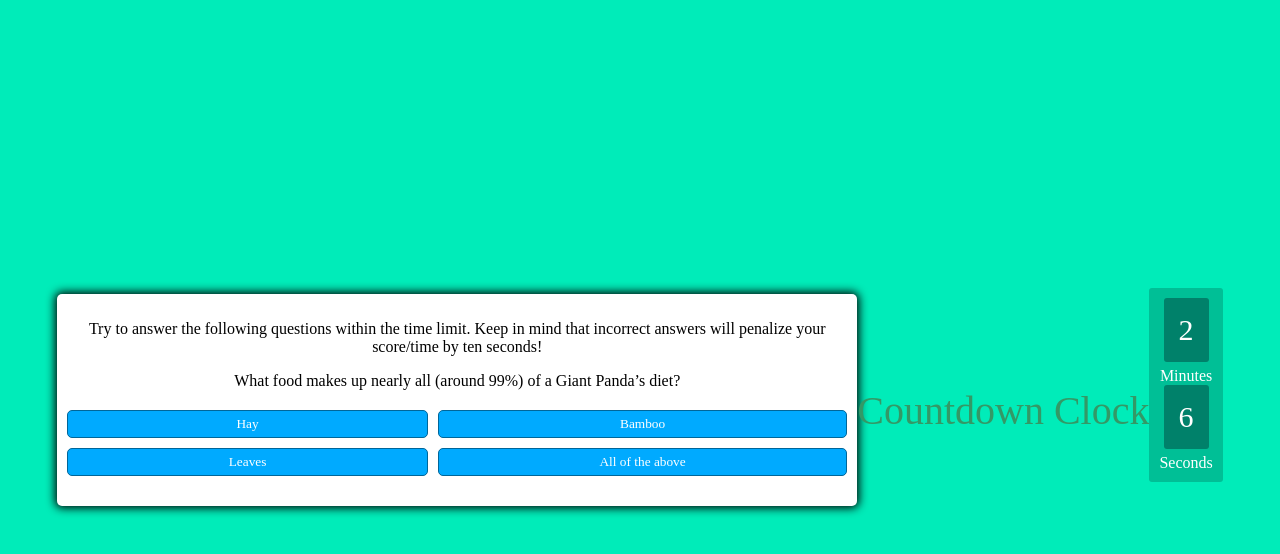
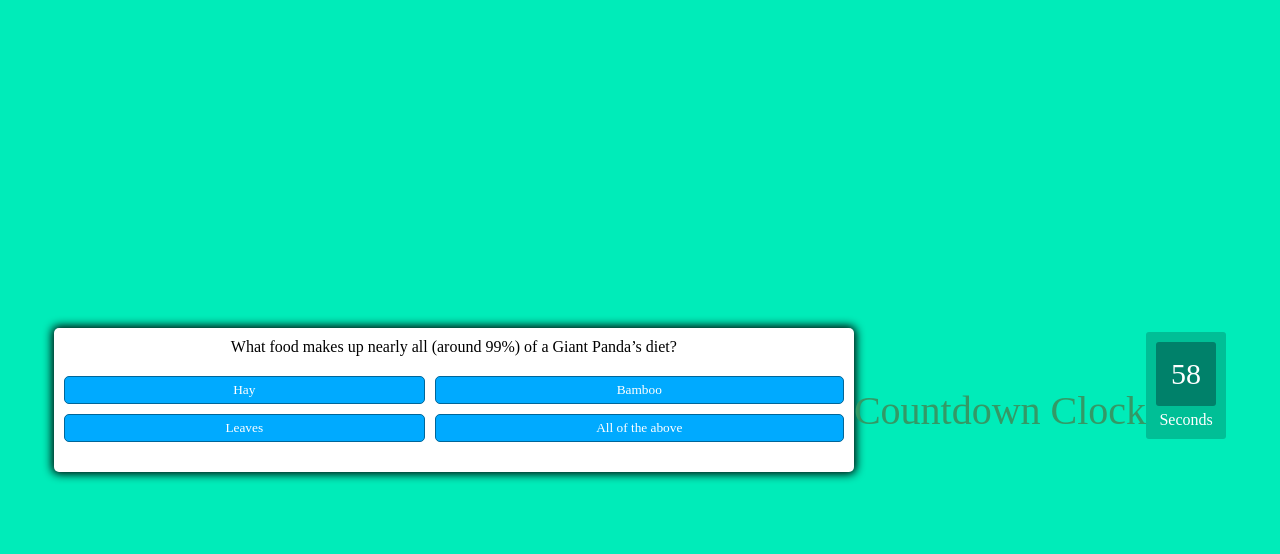
Before and after one commit to jholtzclaw/timed, a plain HTML site: page index.html in a window 1280 px wide. Both pictures are taken after a click on the button "Start". Drawn offline with Linux system fonts and the light colour scheme.

Commit message:
timer updates

```diff
--- a/index.html
+++ b/index.html
@@ -10,7 +10,7 @@
 </head>
 <body>
   <div class="container">
-    <p>
+    <p id="instructions">
       Try to answer the following questions within the time
       limit. Keep in mind that incorrect answers will penalize your
       score/time by ten seconds!
@@ -35,10 +35,6 @@
   <div>
 
   <div>
-    <span class="minutes" id="minute"></span>
-    <div class="smalltext">Minutes</div>
-  </div>
-  <div>
     <span class="seconds" id="second"></span>
     <div class="smalltext">Seconds</div>
   </div>
--- a/script.js
+++ b/script.js
@@ -3,25 +3,33 @@ const nextButton = document.getElementById('next-btn')
 const questionContainerElement = document.getElementById('question-container')
 const questionElement = document.getElementById('question')
 const answerButtonsElement = document.getElementById('answer-buttons')
-var deadline = new Date("dec 31, 2020 15:37:25").getTime();
+const secondEl = document.getElementById('second')
+const instructionsEl = document.getElementById('instructions')
+let timeLeft = 60
 
-var x = setInterval(function () {
 
-    var now = new Date().getTime();
-    var t = deadline - now;
-    var minutes = Math.floor((t % (1000 * 04 * 60)) / (1000 * 60));
-    var seconds = Math.floor((t % (1000 * 60)) / 1000);
-      document.getElementById("minute").innerHTML = minutes;
-    document.getElementById("second").innerHTML = seconds;
-    //if (t < 0) {
-       // clearInterval(x);
-       if (t === 0) {
-        clearInterval(t);
-        document.getElementById("demo").innerHTML = "TIME UP";
-        document.getElementById("minute").innerHTML = '0';
-        document.getElementById("second").innerHTML = '0';
-    }
+var timer = function() {
+    var timeInterval = setInterval(function() {
+        if (timeLeft > 0 && currentQuestionIndex < questions.length) {
+            timeLeft--
+            secondEl.textContent = timeLeft
+        } else {
+            clearInterval(timeInterval)
+            // insert callback for score
+        }
+
+
+
+//    // secondEl.innerHTML = seconds;
+//     //if (t < 0) {
+//        // clearInterval(x);
+//        if (t === 0) {
+//         clearInterval(t);
+//         document.getElementById("demo").innerHTML = "TIME UP";
+//         document.getElementById("second").innerHTML = '0';
+//     }
 }, 1000);
+}
 
 let shuffledQuestions, currentQuestionIndex
 
@@ -44,21 +52,10 @@ function setNextQuestion() {
 }
 
 
-function showQuestion(question) {
-    questionElement.innerText = question.question
-    question.answers.forEach(answer => {
-        const button = document.createElement('button')
-        button.innerText = answer.text
-        button.classList.add('btn')
-        if (answer.correct) {
-            button.dataset.correct = answer.correct
-        }
-        button.addEventListener('click', selectAnswer)
-        answerButtonsElement.appendChild(button)
-    })
-}
+
 function startGame() {
     startButton.classList.add('hide')
+    instructionsEl.classList.add('hide')
     shuffledQuestions = questions.sort(() => Math.random() - .5)
     currentQuestionIndex = 0
     questionContainerElement.classList.remove('hide')
@@ -153,8 +150,10 @@ const questions = [
     {
         question: 'Are butterflies insects?',
         answers: [
-            { text: 'Yes', correct: false },
-            { text: 'No', correct: true }
+            { text: 'Yes', correct: true },
+            { text: 'No', correct: false }
         ]
     }
 ]
+
+startButton.addEventListener('click', timer)
```
